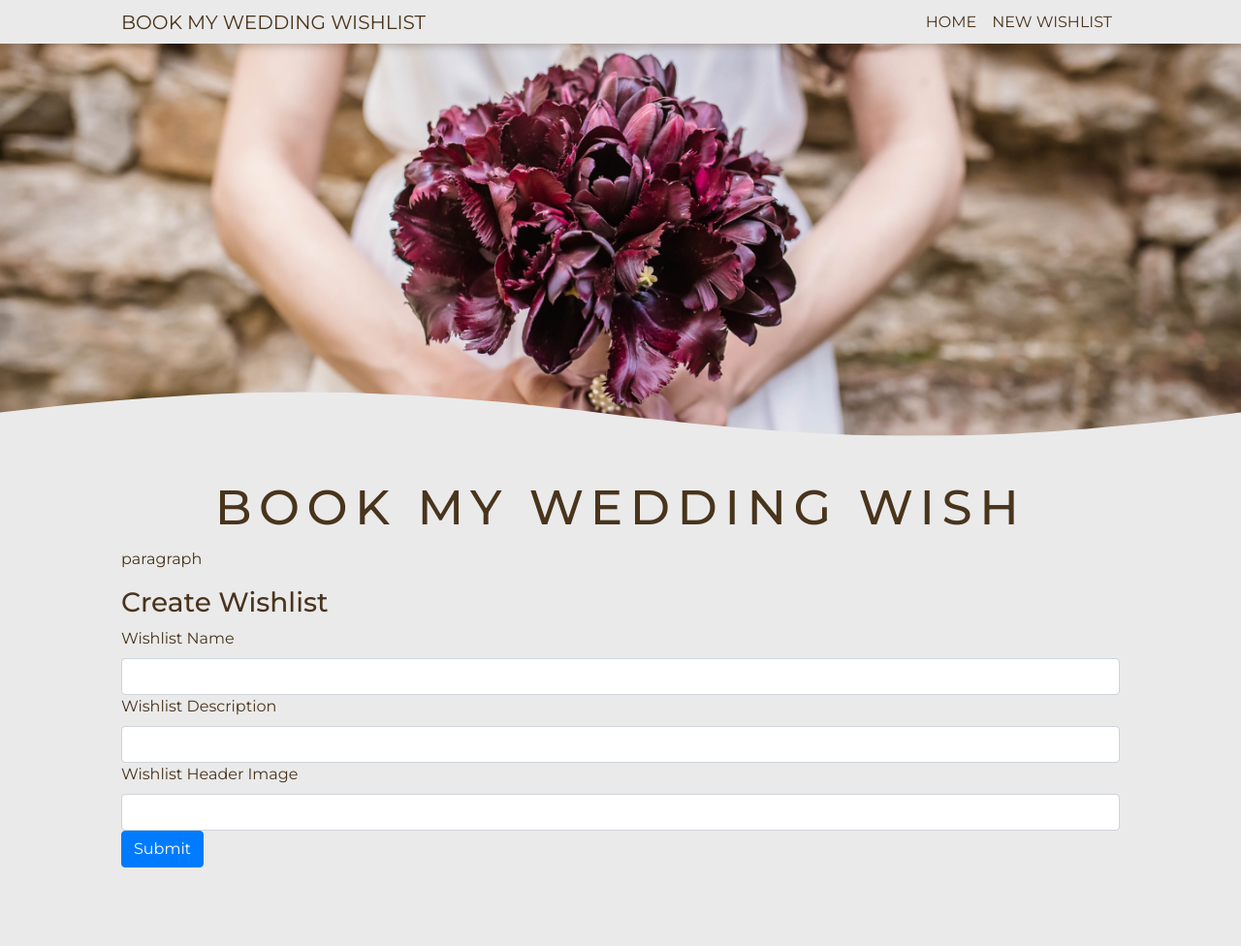
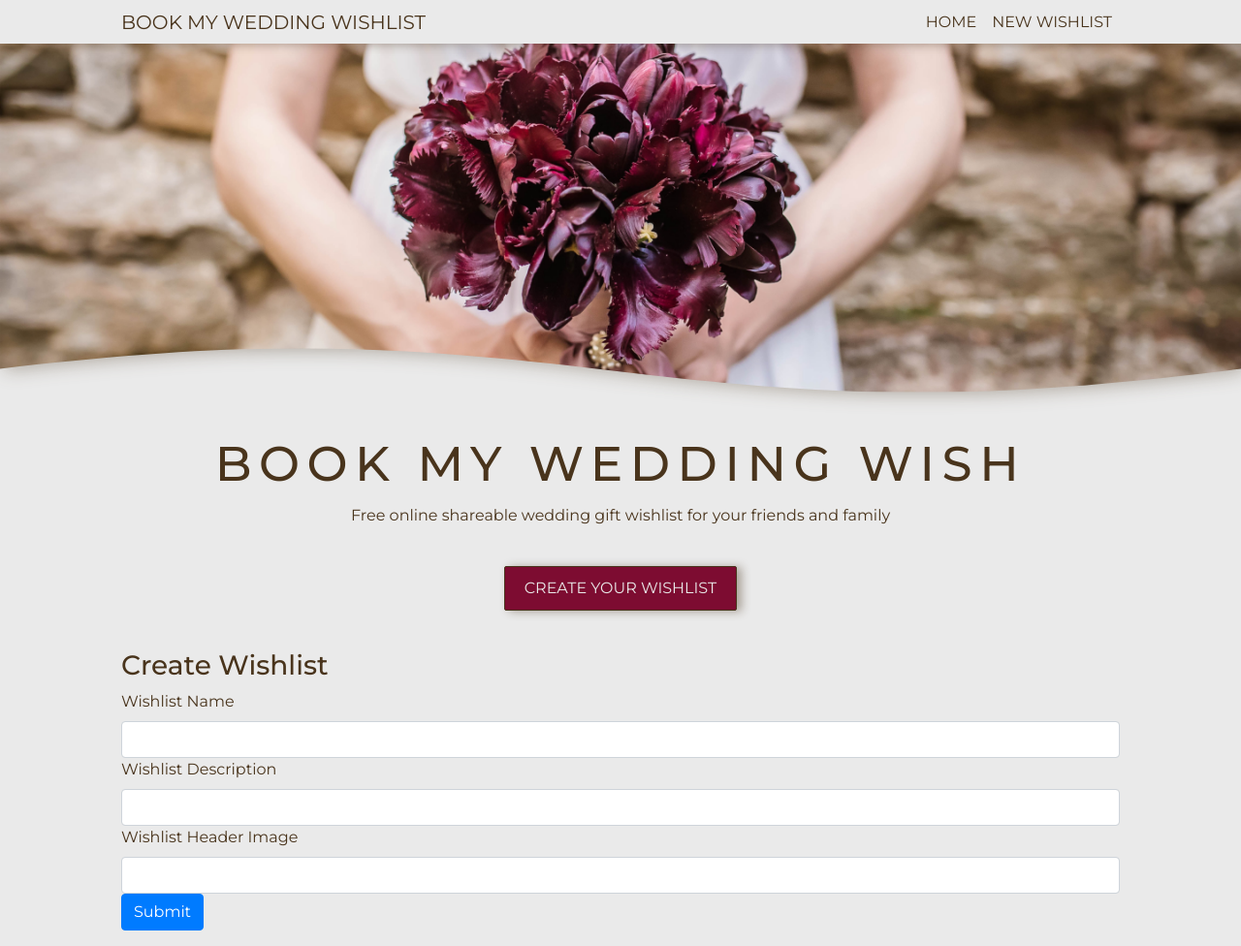
Before and after one commit to valentina-b/book-my-wedding-wish, a Flask app: page / in a window 1280 px wide. Shown: the whole page at 97% size. Before the commit the page ends 895 px from the top, so only its background shows below. Run offline with Flask 2, Linux system fonts and the light colour scheme; some libraries are stand-ins or nearby versions.

Commit message:
Add svg shadow, cta style

```diff
--- a/static/css/style.css
+++ b/static/css/style.css
@@ -4,9 +4,12 @@
     --app-font-family: "Montserrat", sans-serif;
     --app-color-subtle: #EAEAEA;
     --app-color-accent: #7D0C31;
-    --app-text-color: #49341C;
+    --app-color-supporting-1: #E2D6CD;
+    --app-color-supporting-2: #CFB7A5;
+    --app-color-text: #49341C;
 
     --box-shadow: 5px 1px 10px rgba(73, 52, 28, 0.4);
+    --border-radius: 2px;
 }
 
 html {
@@ -16,14 +19,14 @@
 body {
     background-color: var(--app-color-subtle);
     font-family: var(--app-font-family);
-    color: var(--app-text-color);
+    color: var(--app-color-text);
 }
 
-a {
-    color: var(--app-text-color);
+.navbar-brand, .nav-link {
+    color: var(--app-color-text);
 }
 
-a:hover {
+.navbar-brand:hover, .nav-link:hover {
     color: var(--app-color-accent);
     /* text-decoration: underline!important; */
 }
@@ -55,3 +58,27 @@
 header {
     margin-bottom: 40px;
 }
+
+.svg {
+    filter: drop-shadow(var(--box-shadow));
+}
+
+.cta {
+    text-transform: uppercase;
+    color: var(--app-color-subtle);
+    background-color: var(--app-color-accent);
+    border: 1px solid var(--app-color-text);
+    padding: 10px 20px;
+    margin: 40px auto;
+    display: block;
+    width: fit-content;
+    border-radius: var(--border-radius);
+    box-shadow: var(--box-shadow);
+}
+
+.cta:hover {
+    background-color: var(--app-color-supporting-2);
+    text-decoration: none;
+    color: var(--app-color-text);
+
+}
--- a/templates/base.html
+++ b/templates/base.html
@@ -15,7 +15,7 @@
 
 <body>
 
-    <nav class="navbar navbar-expand-lg">
+    <nav class="navbar navbar-expand-lg fixed-top">
         <div class="container">
             <a class="navbar-brand text-uppercase" href="{{ url_for('homepage') }}">Book My Wedding Wishlist</a>
             <button class="navbar-toggler" type="button" data-toggle="collapse" data-target="#navbarNav" aria-controls="navbarNav" aria-expanded="false" aria-label="Toggle navigation">
@@ -36,9 +36,9 @@
     </nav>
 
 <header>
-    <svg viewBox="0 0 1440 456" fill="none" xmlns="http://www.w3.org/2000/svg">
+    <svg viewBox="0 0 1440 456" fill="none" xmlns="http://www.w3.org/2000/svg" class="svg">
         <defs>
-            <clipPath id="theClippingPath" >
+            <clipPath id="theClippingPath">
                 <path d="M0 0H1440V428C1154.28 463.616 994.274 464.759 708.5 430C435.096 396.559 279.852 395.667 0 428V0Z" fill="#E2D6CD"/>
             </clipPath>
         </defs>
--- a/templates/homepage.html
+++ b/templates/homepage.html
@@ -1,7 +1,8 @@
 {% extends 'base.html'%}
 {% block content %}
 <h1 class="text-uppercase">Book My Wedding Wish</h1>
-<p>paragraph</p>
+<p class="header-p text-center">Free online shareable wedding gift wishlist for your friends and family</p>
+<a href="#" class="cta">Create Your Wishlist</a>
 
 <!-- prepare the form -->
 <h3>Create Wishlist</h3>
```
